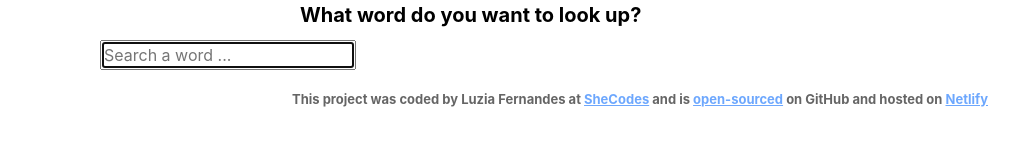
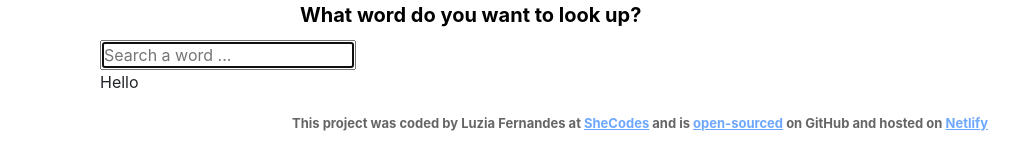
Before and after one commit to LuziaFernandes/dicionary-app, a React (Create React App) app: page / in a window 1280 px wide. Shown: the part 183-343 px from the top of the page, without its empty margins (0-1026 px from the left). Built offline with nearby package versions, Linux system fonts and the light colour scheme.

Commit message:
create a new component to showCase the results from the api response

```diff
--- /dev/null
+++ b/src/Results.js
@@ -0,0 +1,10 @@
+import React from "react";
+
+export default function Results () {
+    return(
+        <div className="Results">
+            Hello
+        </div>
+    );
+
+}
--- a/src/SearchEngine.js
+++ b/src/SearchEngine.js
@@ -1,5 +1,6 @@
 import React, { useState } from "react";
 import './SearchEngine.css';
+import Results from "./Results";
 import axios from "axios";
 
 
@@ -8,7 +9,7 @@
 let [keyword, setKeyword] = useState("");
 
 function handleResponse (response) {
-console.log(response.data[0]);
+console.log(response.data[0].meanings[0].definitions[0].definition);
 }
 
 function search(event){
@@ -30,6 +31,7 @@
 
 <form onSubmit={search}><input type="search" placeholder="Search a word ..." autoFocus={true} onChange={handleKeywordChange}/></form>
 
+<Results />
 </div>
        );
 }
```
